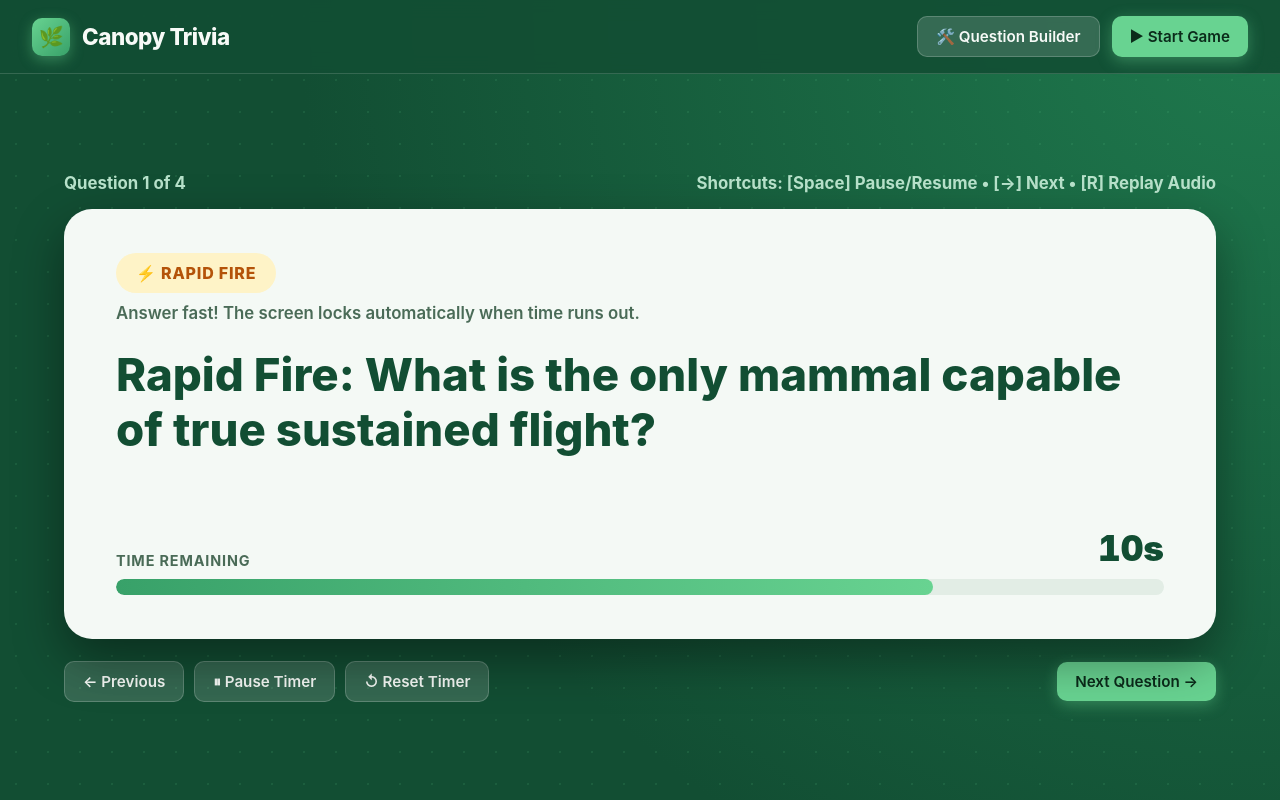
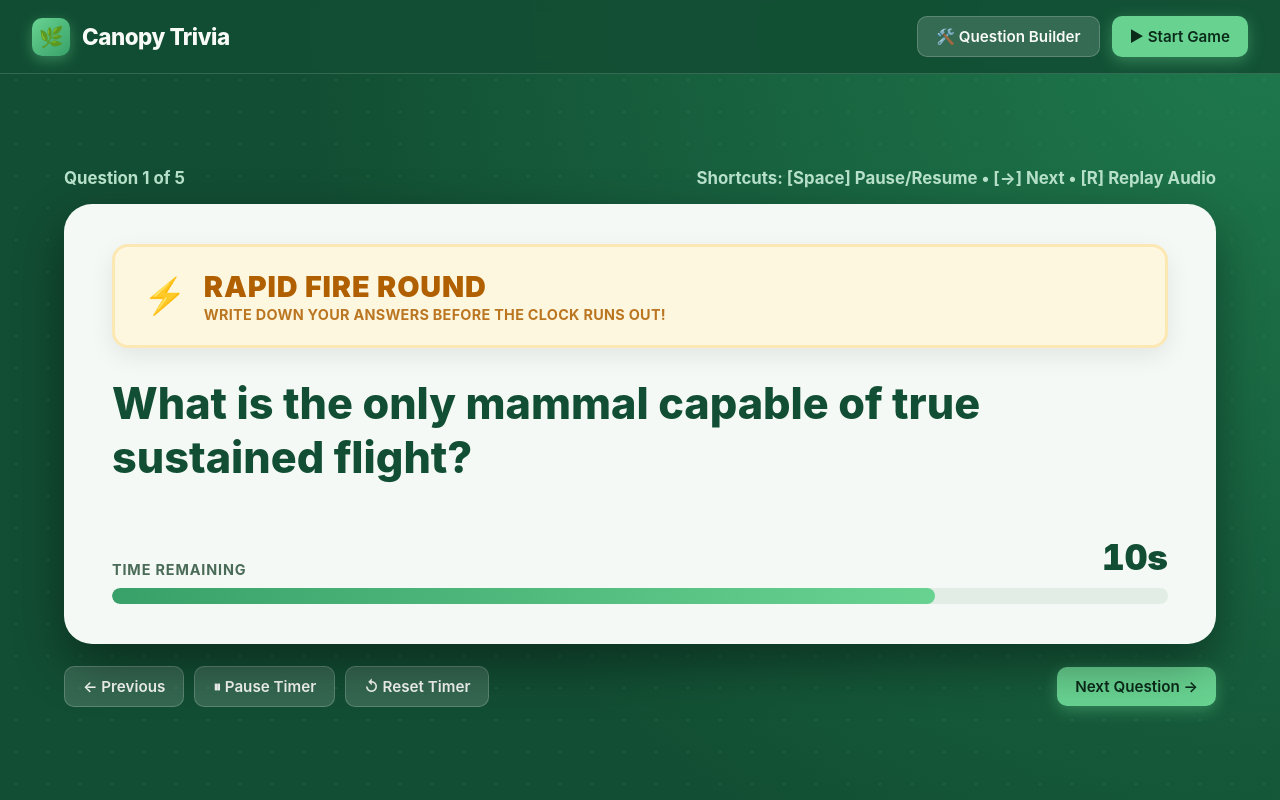
Before and after one commit to guystoppi/trivia-site, a plain HTML site: page index.html in a window 1280 px wide. Both pictures are taken after a click on the button "▶ Start Game". Drawn offline with Linux system fonts and the light colour scheme; no server answers.

Commit message:
Adding new category and making notes larger

```diff
--- a/index.html
+++ b/index.html
@@ -308,6 +308,7 @@
     .tag-mute { background: #fee2e2; color: #991b1b; }
     .tag-majority { background: #e0e7ff; color: #3730a3; }
     .tag-closest { background: #d1fae5; color: #065f46; }
+    .tag-exact { background: #fae8ff; color: #86198f; }
     .tag-audio { background: #fce7f3; color: #9d174d; }
 
     .q-item-text {
@@ -347,55 +348,68 @@
       color: var(--text-dark);
       width: 100%;
       border-radius: 28px;
-      padding: 44px 52px;
+      padding: 40px 48px;
       box-shadow: var(--shadow-lg);
       position: relative;
       overflow: hidden;
-      min-height: 430px;
+      min-height: 440px;
       display: flex;
       flex-direction: column;
       justify-content: space-between;
       transition: transform 0.25s ease;
     }
 
-    /* Mode Banner at top of card */
-    .mode-banner {
-      display: inline-flex;
+    /* Massive Mode Banner at Top of Card */
+    .huge-mode-banner {
+      width: 100%;
+      padding: 22px 28px;
+      border-radius: 16px;
+      font-weight: 900;
+      font-size: clamp(1.3rem, 2.4vw, 1.8rem);
+      letter-spacing: 0.03em;
+      text-transform: uppercase;
+      margin-bottom: 28px;
+      display: flex;
       align-items: center;
-      gap: 10px;
-      padding: 10px 20px;
-      border-radius: 999px;
-      font-weight: 800;
-      font-size: 1rem;
-      letter-spacing: 0.05em;
-      text-transform: uppercase;
-      align-self: flex-start;
-      margin-bottom: 24px;
+      gap: 16px;
+      box-shadow: 0 8px 24px rgba(0, 0, 0, 0.08);
+      border: 3px solid rgba(0, 0, 0, 0.06);
     }
 
-    .mode-standard { background: #d1fae5; color: #065f46; }
-    .mode-rapid { background: #fef3c7; color: #b45309; }
-    .mode-mute { background: #fee2e2; color: #b91c1c; animation: pulseBorder 2s infinite; }
-    .mode-majority { background: #e0e7ff; color: #3730a3; }
-    .mode-closest { background: #ccfbf1; color: #0f766e; }
+    .huge-banner-standard { background: #e6f4ea; color: #137333; border-color: #ceead6; }
+    .huge-banner-rapid { background: #fef7e0; color: #b06000; border-color: #fce8b2; }
+    .huge-banner-mute { background: #fce8e6; color: #c5221f; border-color: #fadcbc; animation: pulseBanner 2s infinite; }
+    .huge-banner-majority { background: #e8eaed; color: #202124; border-color: #dadce0; }
+    .huge-banner-closest { background: #e4f7f0; color: #0d652d; border-color: #cef1e3; }
+    .huge-banner-exact { background: #f3e8ff; color: #6b21a8; border-color: #e9d5ff; }
 
-    @keyframes pulseBorder {
-      0%, 100% { box-shadow: 0 0 0 0 rgba(220, 38, 38, 0.35); }
-      50% { box-shadow: 0 0 0 8px rgba(220, 38, 38, 0); }
+    @keyframes pulseBanner {
+      0%, 100% { box-shadow: 0 0 0 0 rgba(197, 34, 31, 0.4); }
+      50% { box-shadow: 0 0 0 12px rgba(197, 34, 31, 0); }
     }
 
-    .mode-instruction {
-      font-size: 1.05rem;
-      font-weight: 600;
-      color: var(--text-muted);
-      margin-top: -14px;
-      margin-bottom: 24px;
+    .banner-icon {
+      font-size: 2.2rem;
+      line-height: 1;
+    }
+
+    .banner-text-wrap {
+      display: flex;
+      flex-direction: column;
+    }
+
+    .banner-sub {
+      font-size: 0.9rem;
+      font-weight: 700;
+      opacity: 0.85;
+      margin-top: 2px;
+      letter-spacing: 0.02em;
     }
 
     .question-text {
-      font-size: clamp(1.8rem, 3.6vw, 2.85rem);
+      font-size: clamp(1.8rem, 3.4vw, 2.7rem);
       font-weight: 800;
-      line-height: 1.22;
+      line-height: 1.25;
       color: var(--bg-deep);
       margin-bottom: 28px;
     }
@@ -591,7 +605,7 @@
 
         <div class="form-group">
           <label for="q-text">Question Prompt</label>
-          <textarea id="q-text" placeholder="e.g., Name the song and artist playing right now!"></textarea>
+          <textarea id="q-text" placeholder="e.g., What year was the Eiffel Tower completed?"></textarea>
         </div>
 
         <div class="row-2">
@@ -602,6 +616,7 @@
               <option value="mute">🤫 Mute Round (No Talking)</option>
               <option value="majority">🐑 Majority Rules</option>
               <option value="closest">🎯 Closest Without Going Over</option>
+              <option value="exact">🎯 Closest to Right Answer Wins</option>
             </select>
           </div>
 
@@ -668,8 +683,15 @@
 
       <div class="question-card" id="question-card">
         <div>
-          <div id="stage-badge" class="mode-banner mode-standard">⚡ Rapid Fire</div>
-          <div id="stage-instruction" class="mode-instruction">Write down your answer before the clock hits zero!</div>
+          <!-- MASSIVE GAME MODE BANNER AT THE TOP -->
+          <div id="huge-banner" class="huge-mode-banner huge-banner-standard">
+            <div id="banner-icon" class="banner-icon">⚡</div>
+            <div class="banner-text-wrap">
+              <span id="banner-title">Rapid Fire Round</span>
+              <span id="banner-sub" class="banner-sub">Write down your answers before time runs out!</span>
+            </div>
+          </div>
+
           <div id="stage-question" class="question-text">Loading question...</div>
         </div>
 
@@ -749,7 +771,7 @@
     // ================= STATE & SAMPLE DATA =================
     const SAMPLE_QUESTIONS = [
       {
-        text: "Rapid Fire: What is the only mammal capable of true sustained flight?",
+        text: "What is the only mammal capable of true sustained flight?",
         mode: "standard",
         duration: 12,
         youtube: "",
@@ -765,17 +787,25 @@
         autoplay: true
       },
       {
-        text: "Discussion Question: What team has the most creative strategy?",
-        mode: "standard",
-        duration: 0,
+        text: "Write down the 7 colors of the rainbow in order.",
+        mode: "mute",
+        duration: 25,
         youtube: "",
         start: 0,
         autoplay: false
       },
       {
-        text: "MUTE ROUND: Without making a sound or showing your phone, write down the 7 colors of the rainbow in order.",
-        mode: "mute",
-        duration: 25,
+        text: "What is the single best pizza topping?",
+        mode: "majority",
+        duration: 20,
+        youtube: "",
+        start: 0,
+        autoplay: false
+      },
+      {
+        text: "How many dimples are on a regulation golf ball?",
+        mode: "closest",
+        duration: 20,
         youtube: "",
         start: 0,
         autoplay: false
@@ -809,7 +839,7 @@
         }
       } catch (e) {}
 
-      const saved = localStorage.getItem("canopy_trivia_questions_v2");
+      const saved = localStorage.getItem("canopy_trivia_questions_v3");
       if (saved) {
         try {
           questions = normalizeQuestions(JSON.parse(saved));
@@ -825,7 +855,7 @@
     function normalizeQuestions(rawList) {
       return rawList.map(q => ({
         text: q.text || q.question || "Untitled Question",
-        mode: ["standard", "mute", "majority", "closest"].includes(q.mode) ? q.mode : "standard",
+        mode: ["standard", "mute", "majority", "closest", "exact"].includes(q.mode) ? q.mode : "standard",
         duration: q.duration !== undefined ? Number(q.duration) : 20,
         youtube: q.youtube || q.audio || "",
         start: Number(q.start) || 0,
@@ -834,7 +864,7 @@
     }
 
     function persistQuestions() {
-      localStorage.setItem("canopy_trivia_questions_v2", JSON.stringify(questions));
+      localStorage.setItem("canopy_trivia_questions_v3", JSON.stringify(questions));
     }
 
     function toggleUnlimitedDuration() {
@@ -873,7 +903,6 @@
               status.textContent = "Playing audio...";
               btn.textContent = "⏸ Pause Audio";
 
-              // If timer was waiting for audio buffering to complete, start countdown now!
               if (timerWaitingForAudio) {
                 timerWaitingForAudio = false;
                 startCountdown();
@@ -969,7 +998,8 @@
         standard: { label: "⚡ Standard", cls: "tag-rapid" },
         mute: { label: "🤫 Mute Round", cls: "tag-mute" },
         majority: { label: "🐑 Majority", cls: "tag-majority" },
-        closest: { label: "🎯 Closest W/O", cls: "tag-closest" }
+        closest: { label: "🎯 Closest W/O Over", cls: "tag-closest" },
+        exact: { label: "🎯 Closest to Right", cls: "tag-exact" }
       };
 
       questions.forEach((q, idx) => {
@@ -1143,27 +1173,39 @@
       document.getElementById("stage-progress").textContent = `Question ${idx + 1} of ${questions.length}`;
       document.getElementById("stage-question").textContent = q.text;
 
-      // Mode styling & instructions
-      const badge = document.getElementById("stage-badge");
-      const inst = document.getElementById("stage-instruction");
-      badge.className = "mode-banner";
+      // Massive Banner Styling & Subtitles
+      const banner = document.getElementById("huge-banner");
+      const icon = document.getElementById("banner-icon");
+      const title = document.getElementById("banner-title");
+      const sub = document.getElementById("banner-sub");
+
+      banner.className = "huge-mode-banner";
 
       if (q.mode === "mute") {
-        badge.classList.add("mode-mute");
-        badge.textContent = "🤫 MUTE ROUND";
-        inst.textContent = "NO talking, whispering, or showing phones! Gestures only.";
+        banner.classList.add("huge-banner-mute");
+        icon.textContent = "🤫";
+        title.textContent = "Mute Round — Silence in the Room!";
+        sub.textContent = "No talking, whispering, or showing phones. Gestures only!";
       } else if (q.mode === "majority") {
-        badge.classList.add("mode-majority");
-        badge.textContent = "🐑 MAJORITY RULES";
-        inst.textContent = "No right answer—score points by matching the most popular answer in the room!";
+        banner.classList.add("huge-banner-majority");
+        icon.textContent = "🐑";
+        title.textContent = "Majority Rules Round";
+        sub.textContent = "No right answer—score points by matching the room's most popular answer.";
       } else if (q.mode === "closest") {
-        badge.classList.add("mode-closest");
-        badge.textContent = "🎯 CLOSEST WITHOUT GOING OVER";
-        inst.textContent = "Guess as close as possible without going over—going over by even 1 gets zero!";
+        banner.classList.add("huge-banner-closest");
+        icon.textContent = "🎯";
+        title.textContent = "Closest Without Going Over";
+        sub.textContent = "Guess as close as possible—going over by even 1 gets zero points!";
+      } else if (q.mode === "exact") {
+        banner.classList.add("huge-banner-exact");
+        icon.textContent = "🎯";
+        title.textContent = "Closest to Right Answer Wins";
+        sub.textContent = "Absolute closest guess to the real number wins the points!";
       } else {
-        badge.classList.add("mode-rapid");
-        badge.textContent = "⚡ RAPID FIRE";
-        inst.textContent = "Answer fast! The screen locks automatically when time runs out.";
+        banner.classList.add("huge-banner-rapid");
+        icon.textContent = "⚡";
+        title.textContent = "Rapid Fire Round";
+        sub.textContent = "Write down your answers before the clock runs out!";
       }
 
       // YouTube Audio setup & smart sync
@@ -1190,7 +1232,6 @@
       timeLeft = q.duration;
 
       if (q.duration === 0) {
-        // Unlimited duration
         document.getElementById("timer-title-label").textContent = "Timer Mode";
         document.getElementById("timer-digits").textContent = "∞ Unlimited";
         document.getElementById("progress-fill").style.width = "100%";
```
